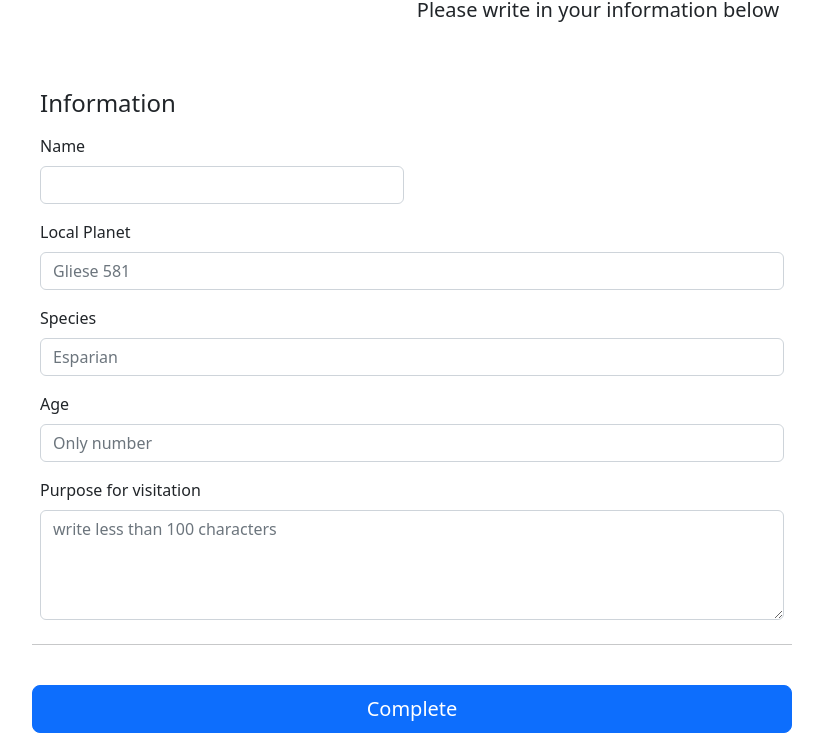
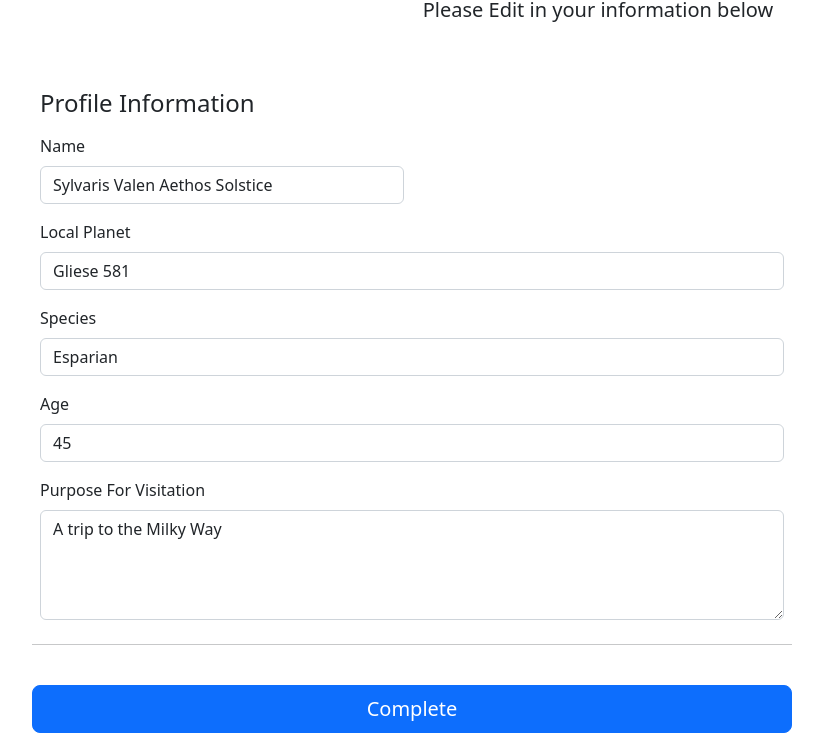
Before and after one commit to Dobbinci/2023PP_PJ2_2, a plain HTML site: page edit.html in a window 1280 px wide. Shown: the part 99-832 px from the top of the page, without its empty margins (42-865 px from the left). Drawn offline with nearby package versions, Linux system fonts and the light colour scheme.

Commit message:
complete edit.html

```diff
--- a/edit.html
+++ b/edit.html
@@ -8,40 +8,40 @@
 <body>
     <div class="container">
     <div class="py-5 text-center">
-        <h2>Register</h2>
-        <p class="lead">Please write in your information below</p>
+        <h2>Edit Profile</h2>
+        <p class="lead">Please Edit in your information below</p>
     </div>
 
     <div class="col-md-7 col-lg-8">
-        <h4 class="mb-3">Information</h4>
+        <h4 class="mb-3">Profile Information</h4>
         <form class="needs-validation" name="registerForm">
           <div class="row g-3">
 
             <div class="col-sm-6">
               <label for="name" class="form-label">Name</label>
-              <input type="text" class="form-control" id="name" placeholder="" value="">
+              <input type="text" class="form-control" id="name" value="Sylvaris Valen Aethos Solstice">
             </div>
 
             <div class="col-12">
               <label for="local_planet" class="form-label">Local Planet</label>
               <div class="input-group has-validation">
-                <input type="text" class="form-control" id="local_planet" placeholder="Gliese 581">
+                <input type="text" class="form-control" id="local_planet" placeholder="Gliese 581" value="Gliese 581">
               </div>
             </div>
 
             <div class="col-12">
               <label for="species" class="form-label">Species</label>
-              <input type="text" class="form-control" id="species" placeholder="Esparian">
+              <input type="text" class="form-control" id="species" placeholder="Esparian" value="Esparian">
             </div>
 
             <div class="col-12">
               <label for="age" class="form-label">Age</label>
-              <input type="text" class="form-control" id="age" placeholder="Only number">
+              <input type="text" class="form-control" id="age" placeholder="Only number" value=45>
           </div>
 
           <div class="col-sm-12">
-            <label for="purpose" class="form-label">Purpose for visitation</label>
-            <textarea class="form-control" id="purpose" placeholder="write less than 100 characters" rows="4"></textarea>
+            <label for="purpose" class="form-label">Purpose For Visitation</label>
+            <textarea class="form-control" id="purpose" placeholder="write less than 100 characters" rows="4">A trip to the Milky Way</textarea>
           </div>
 
           <hr class="my-4">
@@ -75,7 +75,7 @@
             }
 
             if (age == "") {
-                alert("Please enter a valid age.");
+                alert("Please enter a age.");
                 return;
             }
 
@@ -84,7 +84,7 @@
                 return;
             }
 
-            alert("게시물이 추가됩니다");
+            confirmEdit();
             return;
         }
         function confirmEdit() {
```
Also changed, not shown: add.html (+3 -3 lines), my.css (added).
